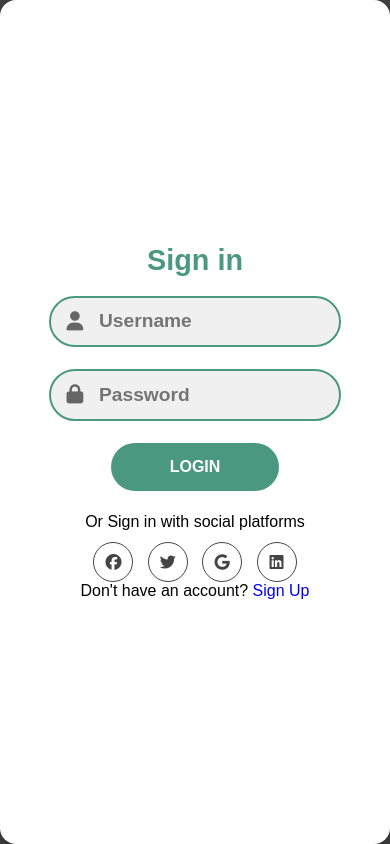
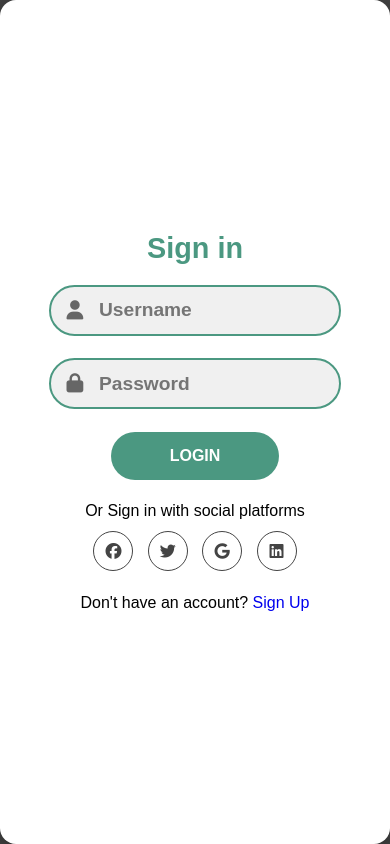
Before and after one commit to hafidzmulia-its/Web-Developer-Abila-Indonesia, a plain HTML site: page loginpage/login.html in a window 390 px wide. Drawn offline with nearby package versions, Linux system fonts and the light colour scheme.

Commit message:
Login Page Added

```diff
--- a/loginpage/logstyle.css
+++ b/loginpage/logstyle.css
@@ -247,7 +247,7 @@ a {
   }
   .account-text {
     display: initial;
-    /* margin-top: 1.4 rem; */
+    margin-top: 1.4rem;
   }
 }
 @media (maxwidth: 450px) {
```
